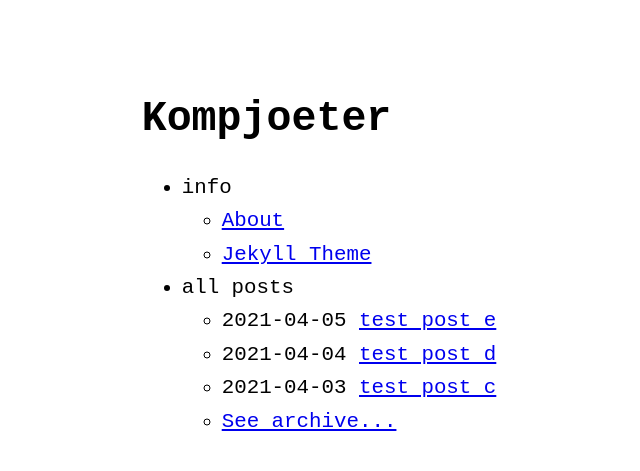
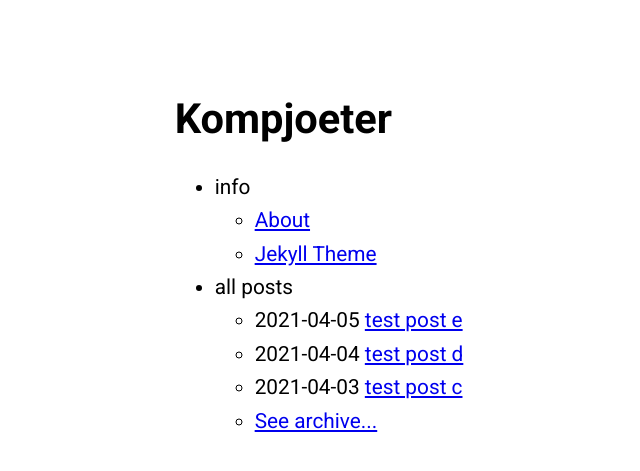
Before and after one commit to Kompjoeter/archived-blog, a Jekyll site: the page built from index.md, in a window 1280 px wide. Shown: the top 471 px of the page, without its empty margins (321-961 px from the left). Built offline with Jekyll 4.4.1, drawn with Linux system fonts in a browser that asks for light colours.

Commit message:
Fix font

```diff
--- a/_includes/head.html
+++ b/_includes/head.html
@@ -15,5 +15,7 @@
   {%-feed_meta-%}
 
   <link rel="shortcut icon" type="image/x-icon" href="{{ site.favicon | relative_url }}" />
+  <link rel="preconnect" href="https://fonts.gstatic.com">
+<link href="https://fonts.googleapis.com/css2?family=Roboto:ital,wght@0,400;0,700;1,400;1,700&display=swap" rel="stylesheet">
   <link rel="stylesheet" href="{{ "/assets/css/main.css" | relative_url }}" />
 </head>
--- a/_sass/no-style-please.scss
+++ b/_sass/no-style-please.scss
@@ -25,7 +25,7 @@ html { height: 100%; }
 
 body {
   color: black;
-  font-family: monospace;
+  font-family: 'Roboto', sans-serif;
   font-size: 1.3rem;
   line-height: 1.3;
   margin: 0;
```
